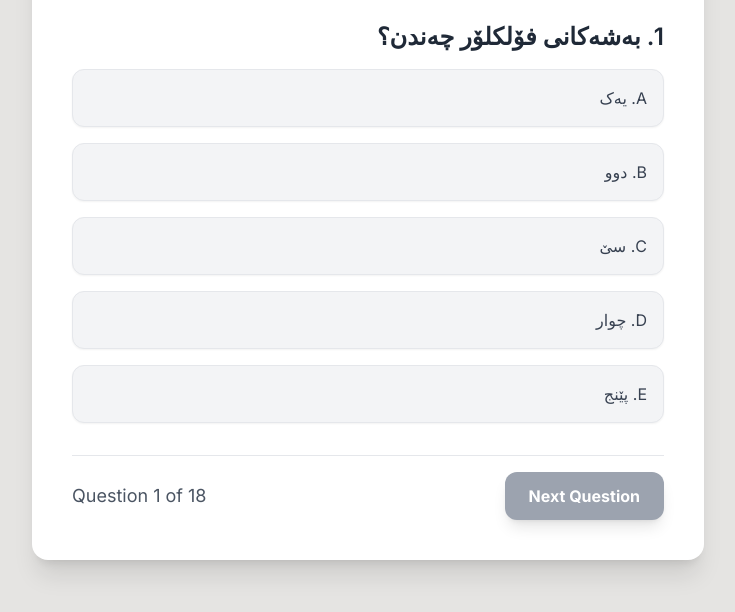
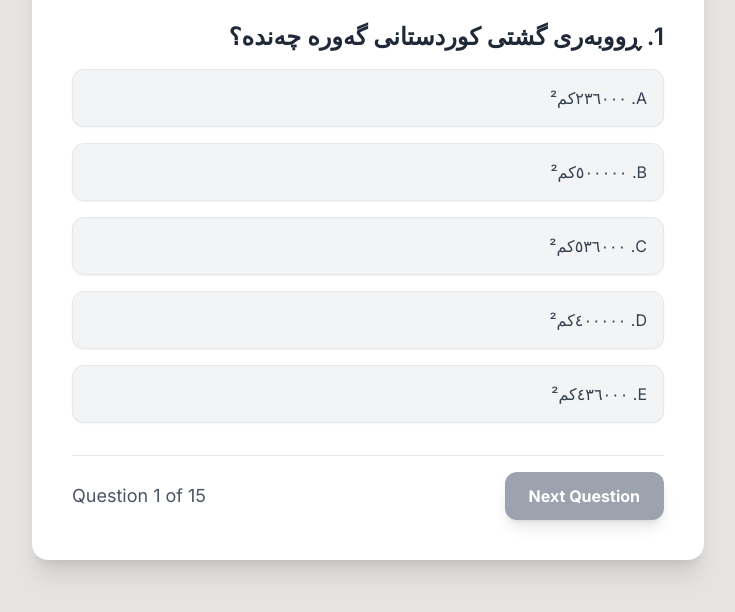
Before and after one commit to shabazrasheed10-rgb/Kurdology_Quiz_Lec3, a plain HTML site: page index.html in a window 1280 px wide. Shown: the part 112-724 px from the top of the page, without its empty margins (272-1007 px from the left). Drawn offline with nearby package versions, Linux system fonts and the light colour scheme.

Commit message:
Update index.html

```diff
--- a/index.html
+++ b/index.html
@@ -62,7 +62,7 @@
    <div class="flex justify-between items-center pt-4 border-t border-gray-200">
     <button id="next-button" onclick="nextQuestion()" class="px-6 py-3 bg-blue-600 text-white font-bold rounded-xl shadow-lg hover:bg-blue-700 transition duration-150 ease-in-out disabled:bg-gray-400" disabled> Next Question </button>
     <div class="text-lg text-gray-600 font-medium">
-      Question <span id="current-q-number">0</span> of 18
+      Question <span id="current-q-number">0</span> of 15
     </div>
    </div>
 
@@ -82,9 +82,9 @@
 
 
   {
-    question: '1. بەشەکانی فۆلکلۆر چەندن؟ ',
-    options: ['A. یەک', 'B. دوو', 'C. سێ', 'D. چوار', 'E. پێنج'],
-    answer: 'E. پێنج'
+    question: '1. ڕووبەری گشتی کوردستانی گەورە چەندە؟ ',
+    options: ['A. ٢٣٦٠٠٠کم²', 'B. ٥٠٠٠٠٠کم²', 'C. ٥٣٦٠٠٠کم²', 'D. ٤٠٠٠٠٠کم²', 'E. ٤٣٦٠٠٠کم²'],
+    answer: 'B. ٥٠٠٠٠٠کم²'
   },
   {
     question: '2. ڕەخنە لە ژیانی کۆمەڵگە دەگرێت و شتە ناشرین و چەوتەکان دەخاتە ڕوو، وەک کاردانەوەیەک بۆ ڕۆمانتیك. ',
```
